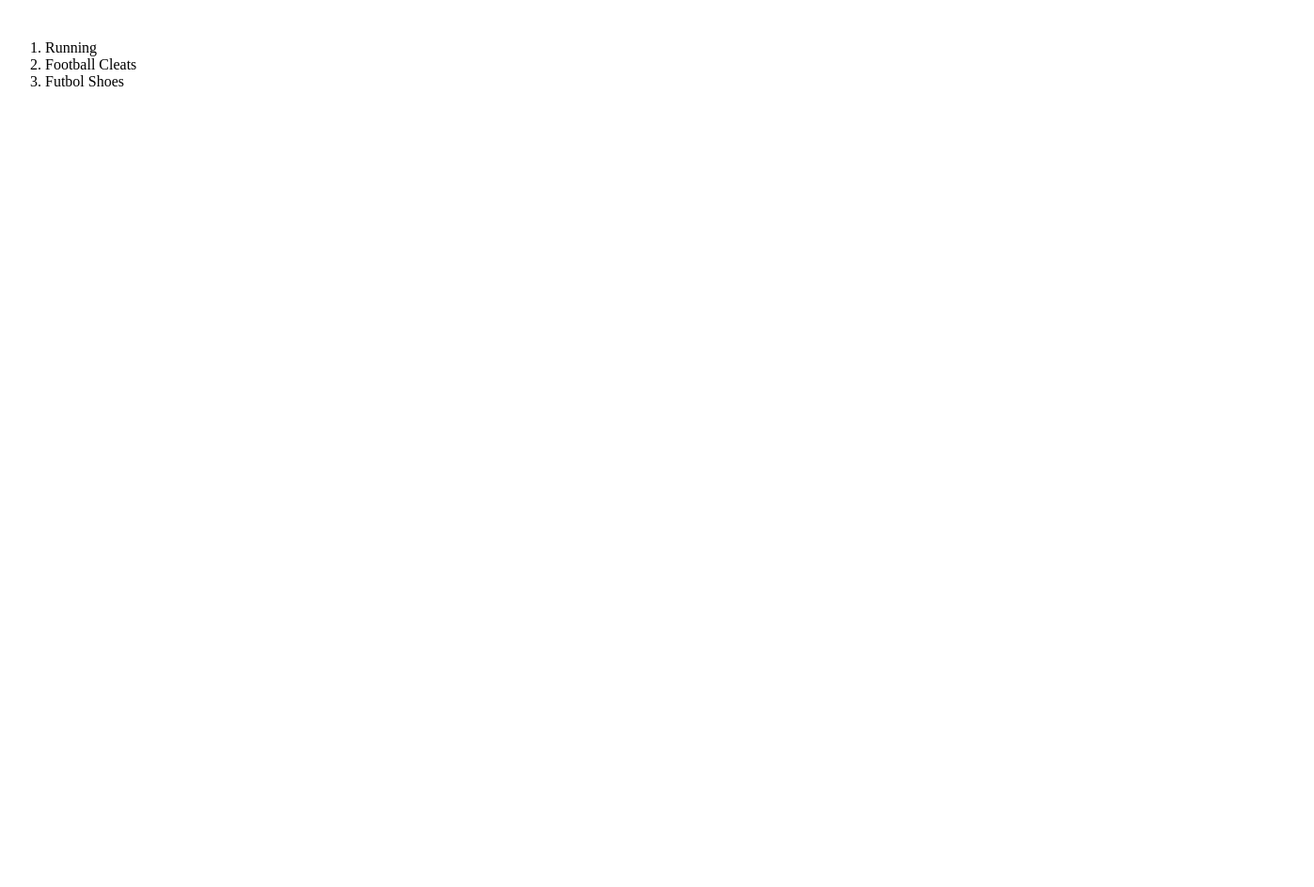
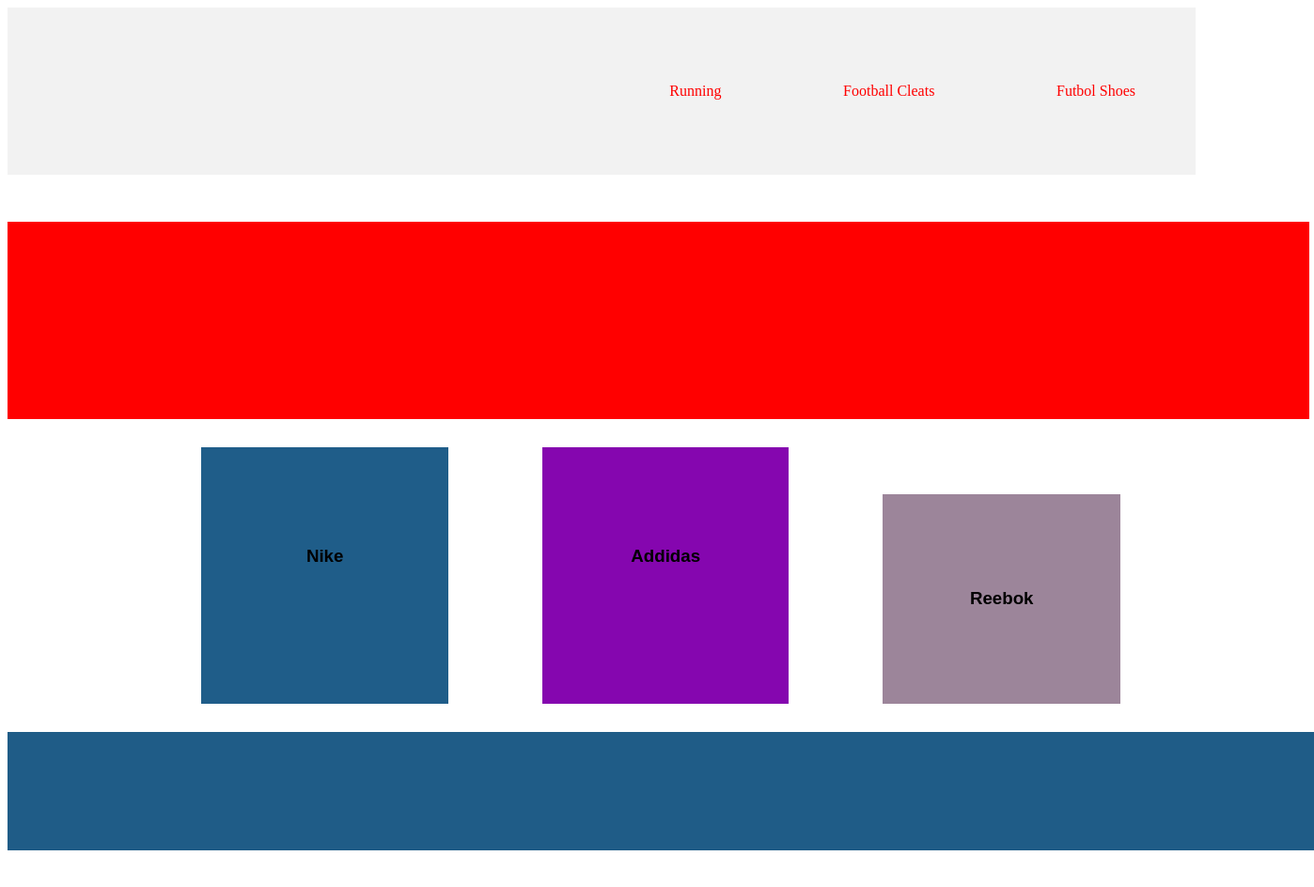
Before and after one commit to ab-dani/Project-one-codex, a plain HTML site: page index.html in a window 1280 px wide. Shown: the whole page at 94% size, 1398 px wide, since content can reach past the window. Before the commit the page ends 800 px from the top, so only its background shows below. Drawn offline with Linux system fonts and the light colour scheme.

Commit message:
late work

```diff
--- a/index.html
+++ b/index.html
@@ -4,12 +4,12 @@
     <meta charset="UTF-8">
     <meta name="viewport" content="width=device-width, initial-scale=1.0">
     <title>Sports Shoe Store</title>
-    <link rel="stylesheet" href="p1codexcss/p1codex.css">
+    <link rel="stylesheet" href="p1codex.css">
 
 
 </head>
 <body>
-   <header id="sports">
+   <header class="sports">
     <img src="">
 
         <nav id="nav-shoes-section">
@@ -20,25 +20,28 @@
             </ol>
         </nav>
    </header>
-<section class = "section shoes">
-   <div id="shoescont" src = "">
+<section class = "shoepiczone">
+   <div id="shoepic" src = "">
         <h1 id="tied"></h1>
    </div>
           </section>
-   <section class = "section shoes">
-     <div id="shoescont">
-        <h1 id="Nike"></h1>
-   </div>
+          <section id="secforshoes">
+   <section class = "section-shoesNK">
+     <div id="shoescontNK">
+        <h1 id="Nike">Nike</h1>
+
+      </div>
    </section>
-   <section class = "section shoes">
-   <div id="shoescont">
-        <h1 id="Addidas"></h1>
+   <section class = "section-shoesAdi">
+   <div id="shoescontAdi">
+        <h1 id="Addidas">Addidas</h1>
    </div>
      </section>
-   <section class = "section shoes">
-     <div id="shoescont">
-        <h1 id="Reebok"></h1>
+   <section class = "section-shoesRBK">
+     <div id="shoescontRBK">
+        <h1 id="Reebok">Reebok</h1>
    </div>
+</section>
 </section>
    <footer id="sporfoot"></footer>
 </body>
--- a/p1codex.css
+++ b/p1codex.css
@@ -1,3 +1,117 @@
 .sports {
     background-color: #F2F2F2;
 }
+
+header {
+    display: flex;
+    justify-content: space-between;
+    align-items: center;
+}
+
+nav {
+    margin: 4em;
+
+}
+
+#nav-shoes-section ol {
+    list-style-type: none;
+    display: flex;
+    gap: 8.1em;
+}
+
+#runandcas {
+   color: red;
+}
+
+#FBcleats{
+    color: red;
+}
+
+#socshoes{
+    color: red;
+}
+
+#shoepic {
+display: flex;
+background-color: red;
+margin-top: 50px;
+padding: 6.5ems;
+width: 1385px;
+height: 210px;
+top: 242px;
+justify-content: center;
+
+}
+
+
+.section-shoesNK {
+    display: inline-block;
+    background-color: #1f5d89;
+    width: 30%;
+    flex-direction: column;
+    padding: 20px;
+    list-style: none;
+    margin-right: 50px;
+    margin-left: 50px;
+
+}
+
+
+
+
+.section-shoesAdi {
+    display: inline-block;
+    background-color: #8506af;
+    width: 30%;
+    flex-direction: column;
+    padding: 20px;
+    list-style: none;
+    margin-right: 50px;
+    margin-left: 50px;
+
+
+}
+
+
+
+.section-shoesRBK {
+    display: inline-block;
+    background-color: #9c859a;
+    width: 30%;
+    flex-direction: column;
+    padding: 15px;
+    list-style: none;
+    margin-top: 50px;
+    margin-right: 50px;
+    margin-left: 50px;
+
+
+}
+#secforshoes {
+    display: flex;
+   padding: 30px;
+   margin-left: 10%;
+   flex-direction: left;
+
+
+
+
+
+}
+
+#sporfoot {
+    display: inline-block;
+    background-color: #1f5c87;
+    padding: 5%;
+    width: 100%;
+    height: 5%;
+
+
+
+}
+
+h1 {
+    font-family: Arial, Helvetica, sans-serif;
+    padding: 30%;
+    text-align: center;
+}
--- a/p1codexcss/p1codex.css
+++ /dev/null
@@ -1,3 +0,0 @@
-.sports{
-    background-color: '#F2F2F2';
-}
```
Also changed, not shown: app.js (added), 1 other file.
